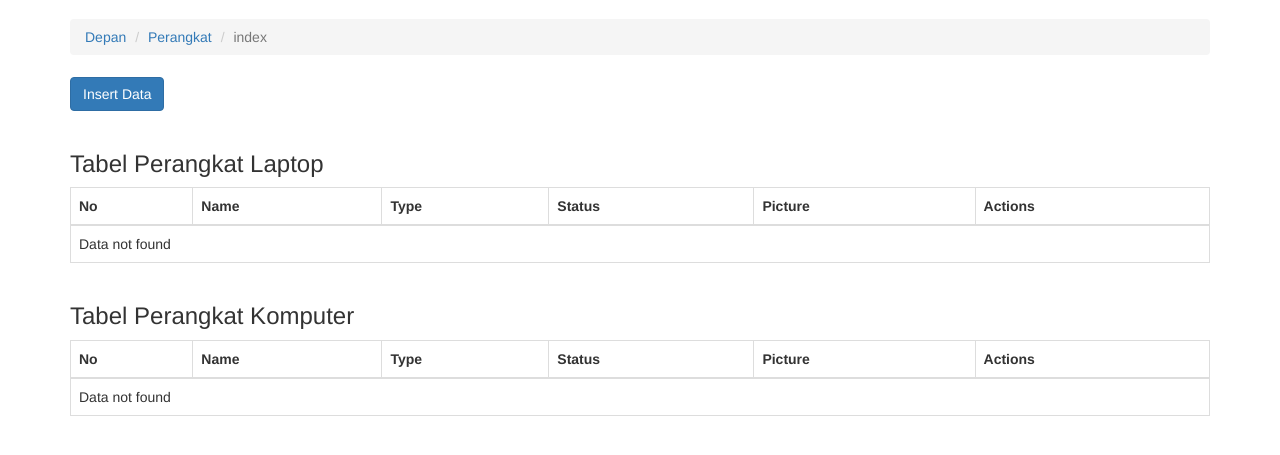
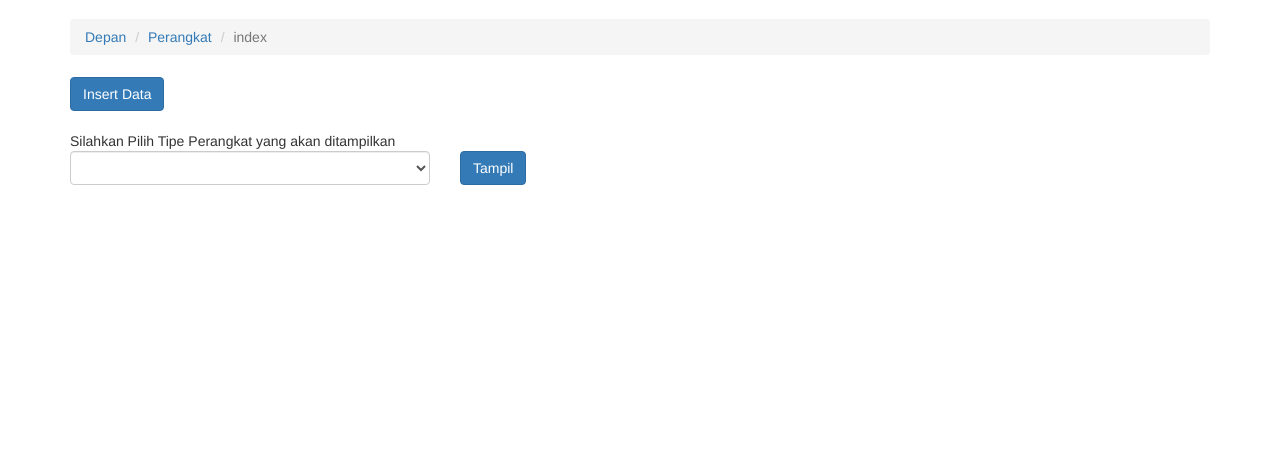
Before and after one commit to sakukode/simple-crud-ci3, a CodeIgniter app: page /database/index.php/perangkat in a window 1280 px wide. Shown: the part 51-506 px from the top of the page. Run offline with CodeIgniter, Linux system fonts and the light colour scheme; the visitor is signed in with stand-in values (Sample User, id 1); data comes from the database, SQL or seed files in the repository; some libraries are stand-ins or nearby versions.

Commit message:
update index perangkat

```diff
--- a/application/controllers/Perangkat.php
+++ b/application/controllers/Perangkat.php
@@ -11,6 +11,7 @@ class Perangkat extends CI_Controller {
 		parent::__construct();
 		$this->load->library('template');
 		$this->load->model('perangkat_model');
+		$this->load->helper('validation');
 		//$this->output->enable_profiler(true);
 
 		//check authentication
@@ -38,8 +39,10 @@ class Perangkat extends CI_Controller {
 	 */
 	public function index()
 	{
-		$data['models_laptop'] = $this->perangkat_model->get_all_by_type("laptop");
-		$data['models_komputer'] = $this->perangkat_model->get_all_by_type("komputer");
+		$type = $this->input->get('type') ? $this->input->get('type') : null;
+
+		$data['type'] = $type;
+		$data['models'] = $type ? $this->perangkat_model->get_all_by_type($type) : null;
 
 		$this->template->set_navbar('templates/navbar');
 		$this->template->load('main', 'perangkat/index', $data);
--- a/application/helpers/validation_helper.php
+++ b/application/helpers/validation_helper.php
@@ -4,6 +4,7 @@ if ( ! function_exists('selected_combobox'))
 {
     function selected_combobox($value1, $value2)
     {
-        return $value1 === $value2 ? "selected" : null;
+    	if($value1 && $value2)
+        	return $value1 === $value2 ? "selected" : null;
     }
 }
--- a/application/views/perangkat/index.php
+++ b/application/views/perangkat/index.php
@@ -31,9 +31,31 @@
   </div>
 </div>
 <div class="clearfix"> <br></div>
+
+<div class="row">
+  <div class="col-md-12">Silahkan Pilih Tipe Perangkat yang akan ditampilkan</div>
+
+  <form method="get" action="<?php echo site_url('perangkat');?>">
+  <div class="col-md-4">
+    <div class="form-group">
+      <select class="form-control" id="type" name="type">
+        <option></option>
+        <option value="laptop" <?php echo selected_combobox('laptop', $type);?>>Laptop</option>
+        <option value="komputer" <?php echo selected_combobox('komputer', $type);?>>Komputer</option>
+        <option value="tinkpad" <?php echo selected_combobox('tinkpad', $type);?>>Tinkpad</option>
+      </select>
+    </div>
+  </div>
+  <div class="col-md-4">
+    <button type="submit" class="btn btn-primary"> Tampil</button>
+  </div>
+  </form>
+</div>
+
+<?php if($type): ?>
 <div class="row">
   <div class="col-md-12">
-    <h3>Tabel Perangkat Laptop</h3>
+    <h3>Tabel Perangkat</h3>
     <table class="table table-bordered">
       <thead>
         <tr>
@@ -46,8 +68,8 @@
         </tr>
       </thead>
       <tbody>
-        <?php if($models_laptop): ?>
-        <?php $no=1; foreach($models_laptop as $row): ?>
+        <?php if($models): ?>
+        <?php $no=1; foreach($models as $row): ?>
         <tr>
           <td><?php echo $no; ?></td>
           <td><?php echo $row->name; ?></td>
@@ -56,47 +78,8 @@
           <td>
             <?php if($row->picture): ?>
             <img src="<?php echo base_url('uploads/picture/'.$row->picture);?>" alt="<?php echo $row->picture;?>" height="70px" width="70px">
-            <?php endif; ?>
-          </td>
-          <td>
-            <a href="<?php echo site_url('perangkat/view/'.$row->id);?>" class="btn btn-xs btn-success">view</a>
-            <a href="<?php echo site_url('perangkat/update/'.$row->id);?>" class="btn btn-xs btn-primary">edit</a>
-            <a href="<?php echo site_url('perangkat/delete/'.$row->id);?>" onclick="return confirm('Are you sure want delete this data?')" class="btn btn-xs btn-danger">delete</a>
-          </td>
-        </tr>
-        <?php $no++; endforeach; ?>
-        <?php else: ?>
-        <tr>
-          <td colspan="6">Data not found</td>
-        </tr>
-        <?php endif; ?>
-      </tbody>
-    </table>
-  </div>
-  <div class="col-md-12">
-    <h3>Tabel Perangkat Komputer</h3>
-    <table class="table table-bordered">
-      <thead>
-        <tr>
-          <th>No</th>
-          <th>Name</th>
-          <th>Type</th>
-          <th>Status</th>
-          <th>Picture</th>
-          <th>Actions</th>
-        </tr>
-      </thead>
-      <tbody>
-        <?php if($models_komputer): ?>
-        <?php $no=1; foreach($models_komputer as $row): ?>
-        <tr>
-          <td><?php echo $no; ?></td>
-          <td><?php echo $row->name; ?></td>
-          <td><?php echo $row->type; ?></td>
-          <td><?php echo $row->status; ?></td>
-          <td>
-            <?php if($row->picture): ?>
-            <img src="<?php echo base_url('uploads/picture/'.$row->picture);?>" alt="<?php echo $row->picture;?>" height="70px" width="70px">
+            <?php else: ?>
+            <img src="<?php echo base_url('uploads/default/no-image.jpg');?>" alt="<?php echo $row->picture;?>" height="70px" width="70px">
             <?php endif; ?>
           </td>
           <td>
@@ -115,3 +98,4 @@
     </table>
   </div>
 </div>
+<?php endif; ?>
--- a/application/views/perangkat/insert.php
+++ b/application/views/perangkat/insert.php
@@ -41,6 +41,7 @@
         <select class="form-control" name="type">
           <option value="laptop" >Laptop</option>
           <option value="komputer" >Komputer</option>
+          <option value="tinkpad">Tinkpad</option>
         </select>
       </div>
       <div class="form-group">
--- a/application/views/perangkat/update.php
+++ b/application/views/perangkat/update.php
@@ -42,6 +42,7 @@
         <select class="form-control" name="type">
           <option value="laptop" <?php echo selected_combobox('laptop', $model->status);?>>Laptop</option>
           <option value="komputer" <?php echo selected_combobox('komputer', $model->status);?>>Komputer</option>
+          <option value="laptop" <?php echo selected_combobox('tinkpad', $model->status);?>>Tinkpad</option>
         </select>
       </div>
       <div class="form-group">
```
Also changed, not shown: uploads/default/no-image.jpg (added).
